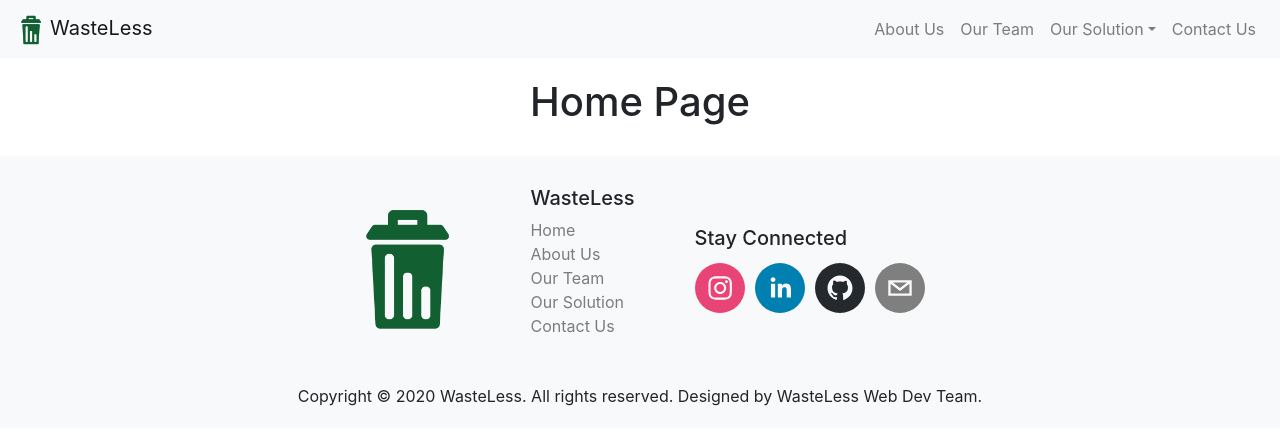
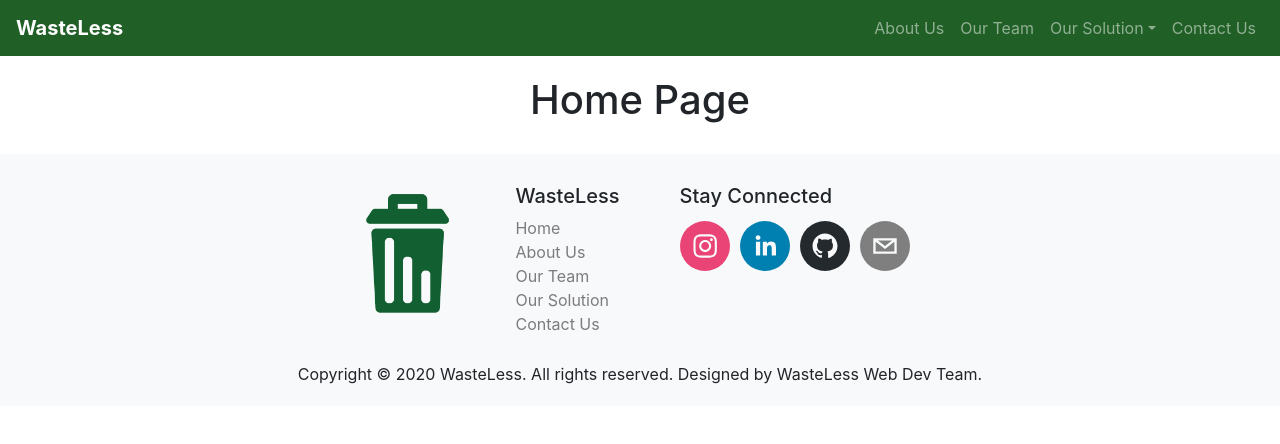
Before and after one commit to WasteLessSG/wastelesssg.github.io, a React (Create React App) app: page /#/ in a window 1280 px wide. Shown: the top 444 px of the page. Built offline with nearby package versions, Linux system fonts and the light colour scheme.

Commit message:
Updated contactus page and styling for navbar

```diff
--- a/package.json
+++ b/package.json
@@ -14,6 +14,7 @@
     "react": "^17.0.1",
     "react-bootstrap": "^1.4.0",
     "react-dom": "^17.0.1",
+    "react-icons": "^4.1.0",
     "react-router-dom": "^5.2.0",
     "react-router-hash-link": "^2.3.1",
     "react-scripts": "4.0.1",
--- a/src/App.css
+++ b/src/App.css
@@ -1,8 +1,7 @@
 .App {
   text-align: center;
-  min-height: 100%;
+}
 
-}
 .flex-column{
   align-items: center;
 }
@@ -40,11 +39,13 @@
 }
 .footerContents{
   margin-top: 30px;
-  margin-bottom: 30px;
+  margin-bottom: auto;
   align-content: start;
   text-align: left;
   padding-left: 30px;
   padding-right: 30px;
+  vertical-align: top;
+
 }
 .footerLogo{
   display: block;
@@ -56,6 +57,7 @@
 }
 .copyrightLine{
   padding-bottom: 20px;
+  margin-top: 10px;
 }
 .socialMediaIcons{
   margin-right: 10px;
@@ -87,6 +89,20 @@ color: white;
 color: #61dafb;
 }
 
+.topNavBar{
+  margin-bottom: 20px;
+  background-color: #205F26;
+}
+
+
+.nav-dropdown-menu-item:hover {
+  background-color:#4A5D23;
+  color:red;
+}
+.dropdown-menu {
+  background-color: #8A9A5B;
+  padding: 0px 0px;
+}
 @keyframes App-logo-spin {
 from {
 transform: rotate(0deg);
@@ -96,6 +112,32 @@ transform: rotate(360deg);
 }
 }
 
-.topNavBar{
-margin-bottom: 20px;
+.footerButton{
+  align-items: center;
+  align-content: center;
+  vertical-align: top;
+  text-align: center;
+  padding: 0px;
+  margin: 0px;
 }
+
+.contact-form {
+
+  margin: 40px auto 40px auto;
+  text-align: left;
+  align-items: center;
+  align-content: center;
+  display: block;
+  max-width: 420px;
+
+}
+
+#contactButton{
+  text-align: center;
+}
+
+.formContents{
+
+  margin-bottom: 25px;
+
+}
--- a/src/components/contactUs.js
+++ b/src/components/contactUs.js
@@ -1,11 +1,42 @@
 import React from "react";
+import {Form,Button} from 'react-bootstrap';
 
 const contactUs = () => {
 
     return (
         <div>
-            <h1> Contact Us!</h1>
+            <h1 style={{margin: '0px 0px 50px 0px',}}> Contact Us!</h1>
             <h4> We would like to hear from you! Fill up this form below or email us at <a href='mailto:sgwasteless@gmail.com'>sgwasteless@gmail.com</a>.</h4>
+            <Form className='contact-form'>
+                <Form.Group controlId="formBasicEmail" className='formContents' style={{margin: '0px 0px 20px 0px'}}>
+                    <Form.Label>Email address</Form.Label>
+                    <Form.Control type="email" placeholder="Enter email" />
+                    <Form.Text className="text-muted">
+                        We will never share your email with anyone else.
+                    </Form.Text>
+                </Form.Group>
+
+                <Form.Group controlId="formName" className='formContents' >
+                    <Form.Label>Name</Form.Label>
+                    <Form.Control type="message" placeholder="Name" />
+                </Form.Group>
+                <Form.Group controlId="formSubject" className='formContents'>
+                    <Form.Label>Subject</Form.Label>
+                    <Form.Control type="subject" placeholder="Subject" />
+                </Form.Group>
+
+                <Form.Group controlId="formMessage" className='formContents'>
+                    <Form.Label>Message</Form.Label>
+                    <Form.Control type="message" placeholder="Message" />
+                </Form.Group>
+                    <div  id='contactButton' className='formContents'>
+                        <Button variant="secondary" type="submit">
+                       <span style={{margin: '0px 20px 0px 20px'}}> Submit </span>
+                    </Button>
+                    </div>
+
+            </Form>
+
         </div>
     );
 
--- a/src/components/footer.js
+++ b/src/components/footer.js
@@ -1,12 +1,14 @@
 import React from 'react';
 import { SocialIcon } from 'react-social-icons';
-import logo from './../assets/logo.png';
+import logo from './../assets/logo.png'
 
-const Footer = () => {
+
+    const Footer = () => {
+
     return(
         <div className="container footer">
             <div className='row'>
-                <div className='col-sm-auto footerContents'>
+                <div className='col-sm-auto '>
                     <a href='#/'><img src ={logo} alt='WasteLess Logo' height={125} width={125} className='footerLogo' /></a>
                 </div>
                 <div className='col-sm-auto footerLinks footerContents'>
@@ -24,8 +26,8 @@ const Footer = () => {
                     <h5> Stay Connected </h5>
                     <SocialIcon className='socialMediaIcons' url="http://instagram.com/wasteless_sg" />
                     <SocialIcon className='socialMediaIcons' url="https://www.linkedin.com/company/wasteless-singapore/" />
-                    <SocialIcon className='socialMediaIcons' url="https://github.com/WasteLessSG" />
-                    <SocialIcon className='socialMediaIcons' url="mailto:sgwasteless@gmail.com" />
+                        <SocialIcon className='socialMediaIcons' url="https://github.com/WasteLessSG" />
+                        <SocialIcon className='socialMediaIcons' url="mailto:sgwasteless@gmail.com" />
 
                 </div>
             </div>
--- a/src/components/navbar.js
+++ b/src/components/navbar.js
@@ -7,12 +7,12 @@ import {Link} from 'react-router-dom';
 
 const NavigationBar = () => {
     return  (
-                <div className='topNavBar'>
-                    <Navbar collapseOnSelect expand="lg" bg="light" variant="light"  sticky="top" >
+                <div className='topNavBar' id='top'>
+                    <Navbar collapseOnSelect expand="lg"  variant='dark'  sticky="top"  >
                         <Nav className="mr-auto">
                             <a className="navbar-brand" href="/">
-                                <img src={logo} width={30} height={30} alt = ""  className="d-inline-block mr-1"/>
-                                <span>WasteLess</span>
+                                {/*<img src={logo} width={30} height={30} alt = ""  className="d-inline-block mr-1"/>*/}
+                                <span className='font-weight-bolder'>WasteLess</span>
                             </a>
                         </Nav>
                         <Navbar.Toggle aria-controls="responsive-navbar-nav" />
@@ -20,10 +20,10 @@ const NavigationBar = () => {
                             <Nav className="ml-auto">
                                 <Link to='/aboutus' className="nav-link">About Us</Link>
                                 <Link to="/team" className="nav-link">Our Team</Link>
-                                <NavDropdown title="Our Solution"  id="collapsible-nav-dropdown">
+                                <NavDropdown title="Our Solution" id="collapsible-nav-dropdown"   >
                                     {/*@TODO change to a scroll to id*/}
-                                    <Link to="/solution" className="nav-link">App </Link>
-                                    <Link to="/solution" className="nav-link">Hardware</Link>
+                                    <Link to="/solution" className="nav-link nav-dropdown-menu-item">App </Link>
+                                    <Link to="/solution" className="nav-link nav-dropdown-menu-item">Hardware</Link>
                                 </NavDropdown>
                                 <Link to="/contact" className="nav-link">Contact Us</Link>
                             </Nav>
```
Also changed, not shown: 1 other file (tests, documents, lock files or other folders).
